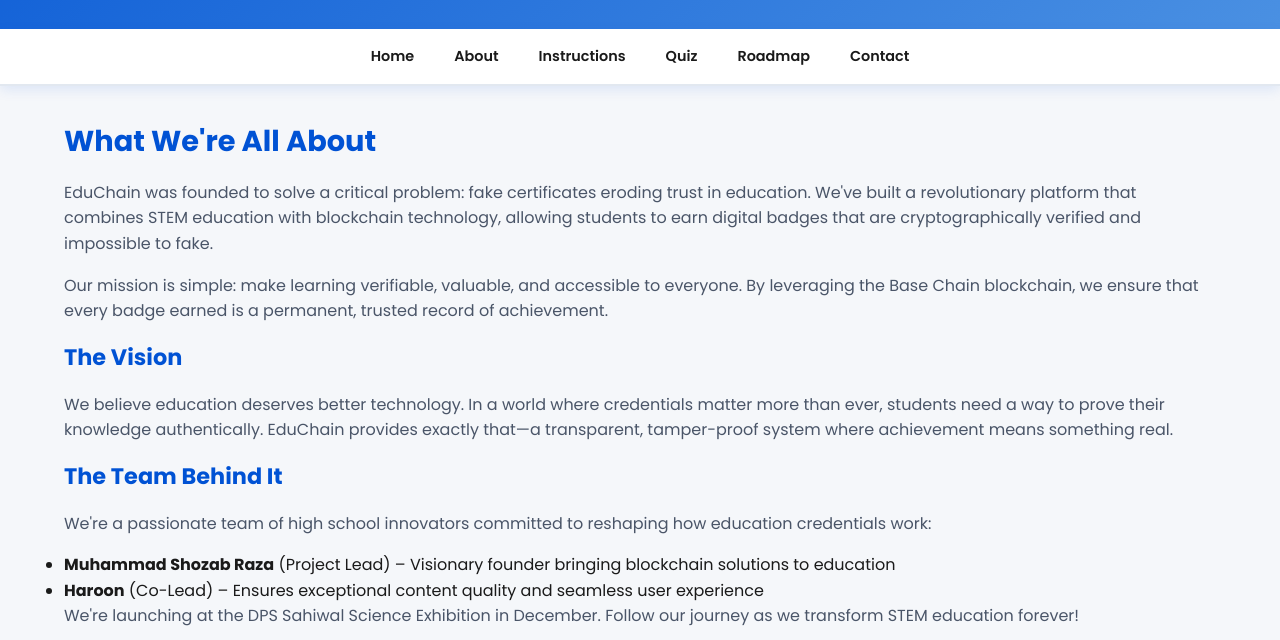
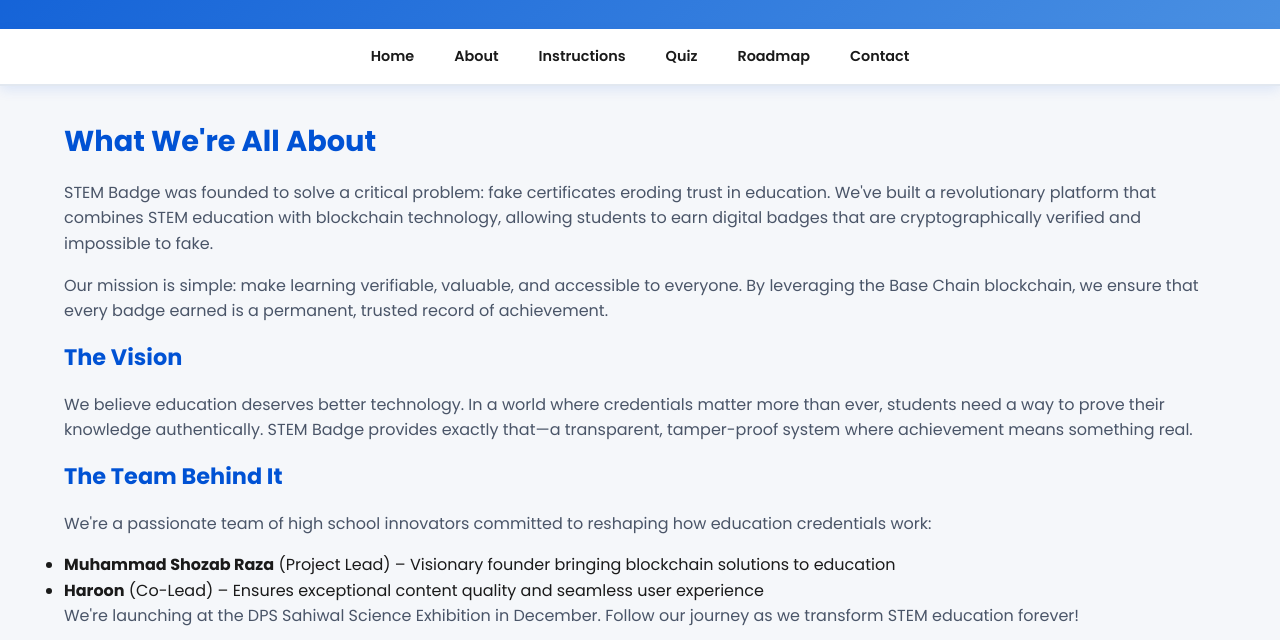
Before and after one commit to razashozab44/EduChain, a website: page about.html in a window 1280 px wide. Shown: the part 517-1157 px from the top of the page. Drawn offline with Linux system fonts and the light colour scheme.

Commit message:
Update about page: Replace EduChain with STEM Badge

```diff
--- a/about.html
+++ b/about.html
@@ -24,11 +24,11 @@
     </nav>
     <section>
         <h2>What We're All About</h2>
-        <p>EduChain was founded to solve a critical problem: fake certificates eroding trust in education. We've built a revolutionary platform that combines STEM education with blockchain technology, allowing students to earn digital badges that are cryptographically verified and impossible to fake.</p>
+        <p>STEM Badge was founded to solve a critical problem: fake certificates eroding trust in education. We've built a revolutionary platform that combines STEM education with blockchain technology, allowing students to earn digital badges that are cryptographically verified and impossible to fake.</p>
         <p>Our mission is simple: make learning verifiable, valuable, and accessible to everyone. By leveraging the Base Chain blockchain, we ensure that every badge earned is a permanent, trusted record of achievement.</p>
 
         <h3>The Vision</h3>
-        <p>We believe education deserves better technology. In a world where credentials matter more than ever, students need a way to prove their knowledge authentically. EduChain provides exactly that—a transparent, tamper-proof system where achievement means something real.</p>
+        <p>We believe education deserves better technology. In a world where credentials matter more than ever, students need a way to prove their knowledge authentically. STEM Badge provides exactly that—a transparent, tamper-proof system where achievement means something real.</p>
 
         <h3>The Team Behind It</h3>
         <p>We're a passionate team of high school innovators committed to reshaping how education credentials work:</p>
```
